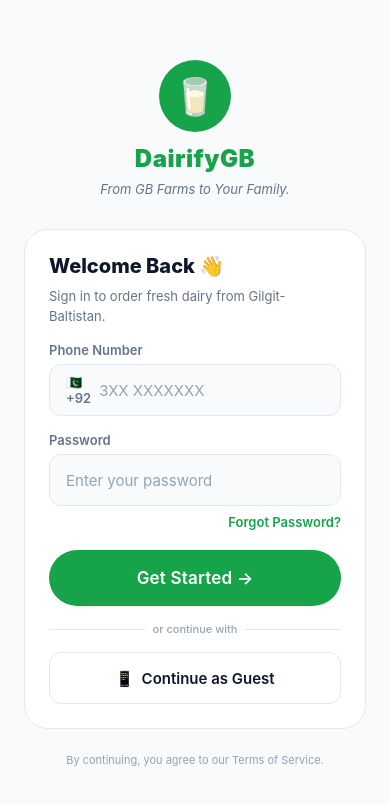
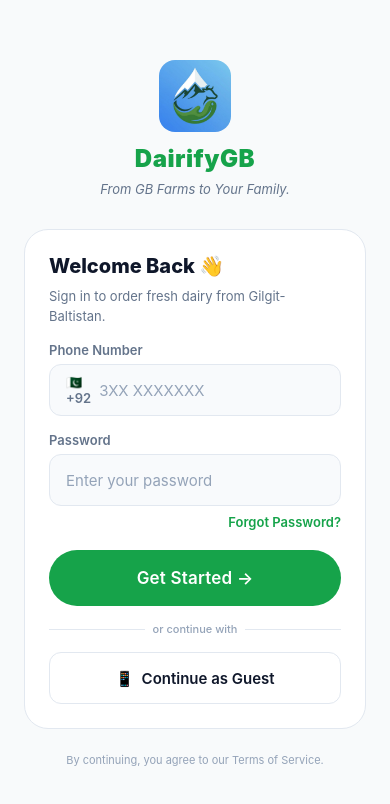
Before and after one commit to mirmaisamali/DairifyGB, a React Native app: screen /Login in a window 390 px wide. Shown: the top 804 px of the page. Built offline with nearby package versions, Linux system fonts and the light colour scheme.

Commit message:
Changed app logo

```diff
--- a/app.json
+++ b/app.json
@@ -4,17 +4,20 @@
     "slug": "dairify-gb",
     "version": "1.0.0",
     "orientation": "portrait",
+    "icon": "./assets/images/DairifyGBLogo.jpeg",
     "userInterfaceStyle": "light",
     "splash": {
+      "image": "./assets/images/DairifyGBLogo.jpeg",
       "resizeMode": "contain",
-      "backgroundColor": "#F0FDF4"
+      "backgroundColor": "#B8DAF2"
     },
     "ios": {
       "supportsTablet": true
     },
     "android": {
       "adaptiveIcon": {
-        "backgroundColor": "#F0FDF4"
+        "foregroundImage": "./assets/images/DairifyGBLogo.jpeg",
+        "backgroundColor": "#B8DAF2"
       }
     },
     "web": {
--- a/src/screens/LoginScreen.tsx
+++ b/src/screens/LoginScreen.tsx
@@ -2,6 +2,7 @@
 import {
   View,
   Text,
+  Image,
   StyleSheet,
   TextInput,
   TouchableOpacity,
@@ -35,9 +36,11 @@
       >
         {/* Header */}
         <View style={styles.header}>
-          <View style={styles.logoSmall}>
-            <Text style={styles.logoEmoji}>🥛</Text>
-          </View>
+          <Image
+            source={require('../../assets/images/DairifyGBLogo.jpeg')}
+            style={styles.logoSmall}
+            resizeMode="contain"
+          />
           <Text style={styles.appName}>DairifyGB</Text>
           <Text style={styles.tagline}>From GB Farms to Your Family.</Text>
         </View>
@@ -126,13 +129,9 @@
   logoSmall: {
     width: 72,
     height: 72,
-    borderRadius: 36,
-    backgroundColor: Colors.primary,
-    alignItems: 'center',
-    justifyContent: 'center',
+    borderRadius: 16,
     marginBottom: 4,
   },
-  logoEmoji: { fontSize: 36 },
   appName: {
     fontSize: Spacing.font.xxl,
     fontWeight: '900',
--- a/src/screens/SplashScreen.tsx
+++ b/src/screens/SplashScreen.tsx
@@ -1,5 +1,5 @@
 import React, { useEffect } from 'react';
-import { View, Text, StyleSheet } from 'react-native';
+import { View, Text, Image, StyleSheet } from 'react-native';
 import { NativeStackNavigationProp } from '@react-navigation/native-stack';
 import { RootStackParamList } from '../types';
 import Colors from '../constants/colors';
@@ -19,11 +19,12 @@
 
   return (
     <View style={styles.container}>
-      {/* Logo placeholder */}
       <View style={styles.logoWrapper}>
-        <View style={styles.logo}>
-          <Text style={styles.logoEmoji}>🥛</Text>
-        </View>
+        <Image
+          source={require('../../assets/images/DairifyGBLogo.jpeg')}
+          style={styles.logo}
+          resizeMode="contain"
+        />
         <View style={styles.logoRing} />
       </View>
 
@@ -64,10 +65,7 @@
   logo: {
     width: 100,
     height: 100,
-    borderRadius: 50,
-    backgroundColor: 'rgba(255,255,255,0.2)',
-    alignItems: 'center',
-    justifyContent: 'center',
+    borderRadius: 20,
     zIndex: 1,
   },
   logoRing: {
@@ -78,7 +76,6 @@
     borderWidth: 2,
     borderColor: 'rgba(255,255,255,0.3)',
   },
-  logoEmoji: { fontSize: 56 },
   appName: {
     fontSize: 38,
     fontWeight: '900',
```
Also changed, not shown: assets/images/DairifyGBLogo.jpeg (added).
